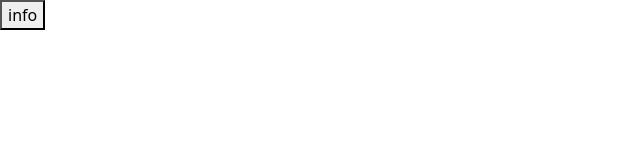
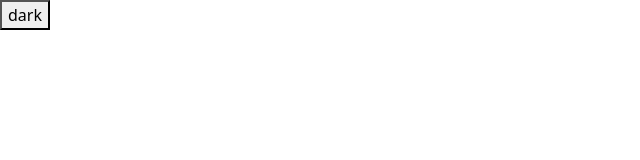
Before and after one commit to sbqq1/sbqq1.github.io, a plain HTML site: page poject lab03/index.html in a window 1280 px wide. Shown: the full height of the page, 0-640 px from the left. Drawn offline with Linux system fonts and the light colour scheme.

Commit message:
初始化BS

```diff
--- a/poject lab03/index.html
+++ b/poject lab03/index.html
@@ -8,7 +8,7 @@
 
 </head>
 <body>
-<button class="info">info</button>
+<button class="bth bth-primary">dark</button>
 
 
 
```
